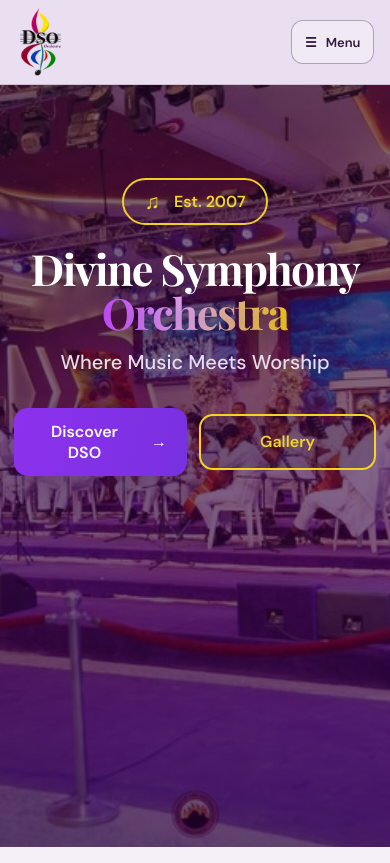
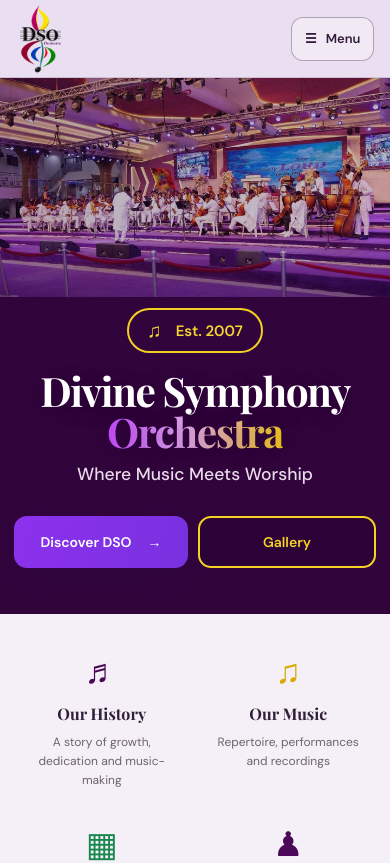
Before and after one commit to Divinesymphonyorchestra20/Divine-Symphony-Orchestra, a Next.js app: page / in a window 390 px wide. Shown: the top 863 px of the page. Built offline with nearby package versions, Linux system fonts and the light colour scheme; a web font is replaced by a local one.

Commit message:
Improve mobile hero image and navigation overlay

```diff
--- a/app/globals.css
+++ b/app/globals.css
@@ -1089,3 +1089,155 @@ body{color:var(--dso-ink);-webkit-font-smoothing:antialiased}
   .site-header nav>a,.site-header nav .nav-dropdown-trigger{padding-left:4px;padding-right:4px}
   .site-header .menu-link{padding-left:9px;padding-right:9px}
 }
+
+
+/* Mobile homepage hero and navigation overlay refinements */
+@media(max-width:620px){
+  .site-header{
+    position:relative;
+    z-index:50;
+    height:78px;
+    min-height:78px;
+    flex-wrap:nowrap;
+    padding:7px 4%;
+    gap:12px;
+  }
+  .site-header nav,
+  .site-header nav.is-open{
+    position:absolute;
+    top:100%;
+    left:4%;
+    right:4%;
+    z-index:100;
+    order:initial;
+    width:auto;
+    max-height:calc(100svh - 98px);
+    overflow-y:auto;
+    overscroll-behavior:contain;
+    padding:12px;
+    border:1px solid rgba(235,218,245,.2);
+    border-radius:0 0 16px 16px;
+    background:#171326;
+    box-shadow:0 18px 38px rgba(12,5,20,.42);
+  }
+  .site-header nav{display:none}
+  .site-header nav.is-open{display:flex}
+  .site-header nav>a,
+  .site-header nav .nav-dropdown-trigger{
+    width:100%;
+    min-height:46px;
+    justify-content:flex-start;
+    padding:12px 14px;
+    border-radius:9px;
+    color:#f4edf8;
+    font-size:14px;
+    font-weight:600;
+    text-align:left;
+  }
+  .site-header nav>a:hover,
+  .site-header nav>a:focus-visible,
+  .site-header nav .nav-dropdown-trigger:hover,
+  .site-header nav .nav-dropdown-trigger:focus-visible{
+    color:#ffe17a;
+    background:rgba(191,143,211,.18);
+  }
+  .site-header nav>a.active,
+  .site-header nav .nav-dropdown.active>.nav-dropdown-trigger{
+    color:#ffe17a;
+    background:#4a2262;
+  }
+  .site-header .nav-dropdown{width:100%}
+  .site-header .nav-dropdown-menu{
+    position:static;
+    width:100%;
+    max-width:none;
+    min-width:0;
+    margin:3px 0 8px;
+    padding:5px 8px 5px 15px;
+    border:0;
+    border-left:2px solid #c49bd5;
+    border-radius:0 8px 8px 0;
+    background:#292039;
+    box-shadow:none;
+  }
+  .site-header .nav-dropdown-menu a{
+    min-height:42px;
+    padding:10px 12px;
+    color:#eee5f4;
+    font-size:13px;
+    line-height:1.35;
+  }
+  .site-header .nav-dropdown-menu a:hover,
+  .site-header .nav-dropdown-menu a:focus-visible{
+    color:#ffe17a;
+    background:rgba(191,143,211,.2);
+  }
+  .site-header .menu-link{
+    align-self:stretch;
+    justify-content:center;
+    min-height:46px;
+    margin:7px 0 0;
+    border-color:#c49bd5;
+    color:#ffe17a;
+    background:rgba(95,45,116,.2);
+  }
+
+  /* Show the complete stage photograph at its natural wide aspect ratio. */
+  .dso-mockup-hero{
+    min-height:0;
+    height:auto;
+    align-items:flex-start;
+    background:#31043c;
+  }
+  .dso-mockup-hero .hero-photo{
+    inset:0 0 auto;
+    width:100%;
+    height:auto;
+    aspect-ratio:16 / 9;
+    background-size:100% auto !important;
+    background-position:center top !important;
+    background-repeat:no-repeat !important;
+    opacity:1;
+  }
+  .dso-mockup-hero .hero-shade{
+    background:linear-gradient(180deg,
+      rgba(36,3,48,.18) 0%,
+      rgba(43,3,54,.18) 30%,
+      rgba(49,4,60,.78) 47%,
+      #31043c 70%,
+      #31043c 100%);
+  }
+  .dso-mockup-hero-copy{
+    width:calc(100% - 28px);
+    max-width:520px;
+    margin:0 auto;
+    padding:clamp(220px,59vw,270px) 0 46px;
+  }
+  .dso-est-badge{
+    font-size:15px;
+    padding:8px 18px;
+    margin-bottom:17px;
+  }
+  .dso-mockup-hero h1{
+    font-size:clamp(40px,10.4vw,54px);
+    line-height:1.02;
+  }
+  .dso-mockup-hero .hero-intro{
+    margin-top:10px;
+    font-size:clamp(16px,4.5vw,19px);
+  }
+  .dso-hero-actions{
+    width:100%;
+    gap:10px;
+    margin-top:15px;
+  }
+  .dso-discover-cta,
+  .dso-gallery-cta{
+    min-width:0;
+    min-height:52px;
+    padding:12px 14px;
+    border-radius:13px;
+    font-size:14px;
+    flex:1 1 0;
+  }
+}
```
